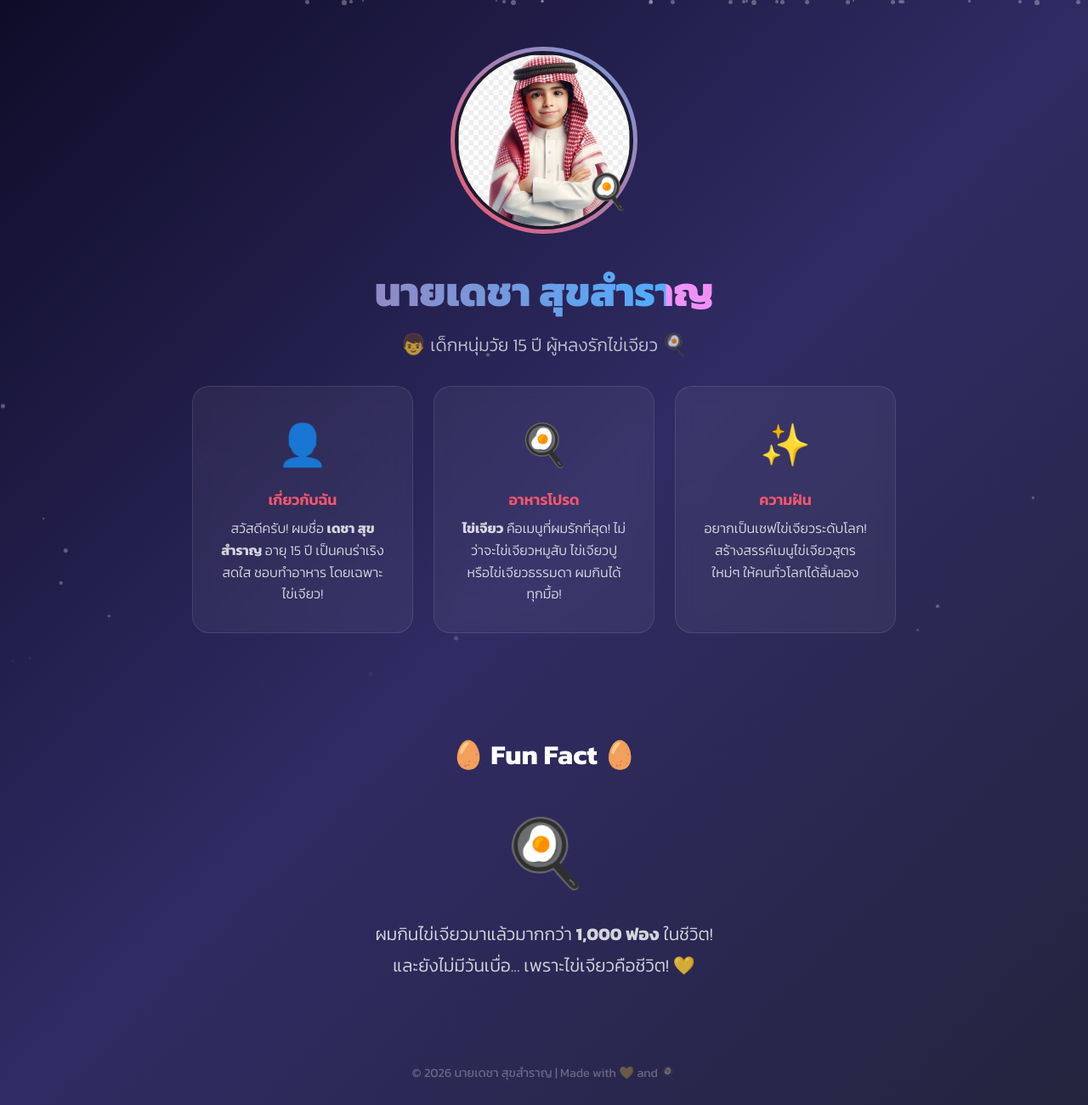
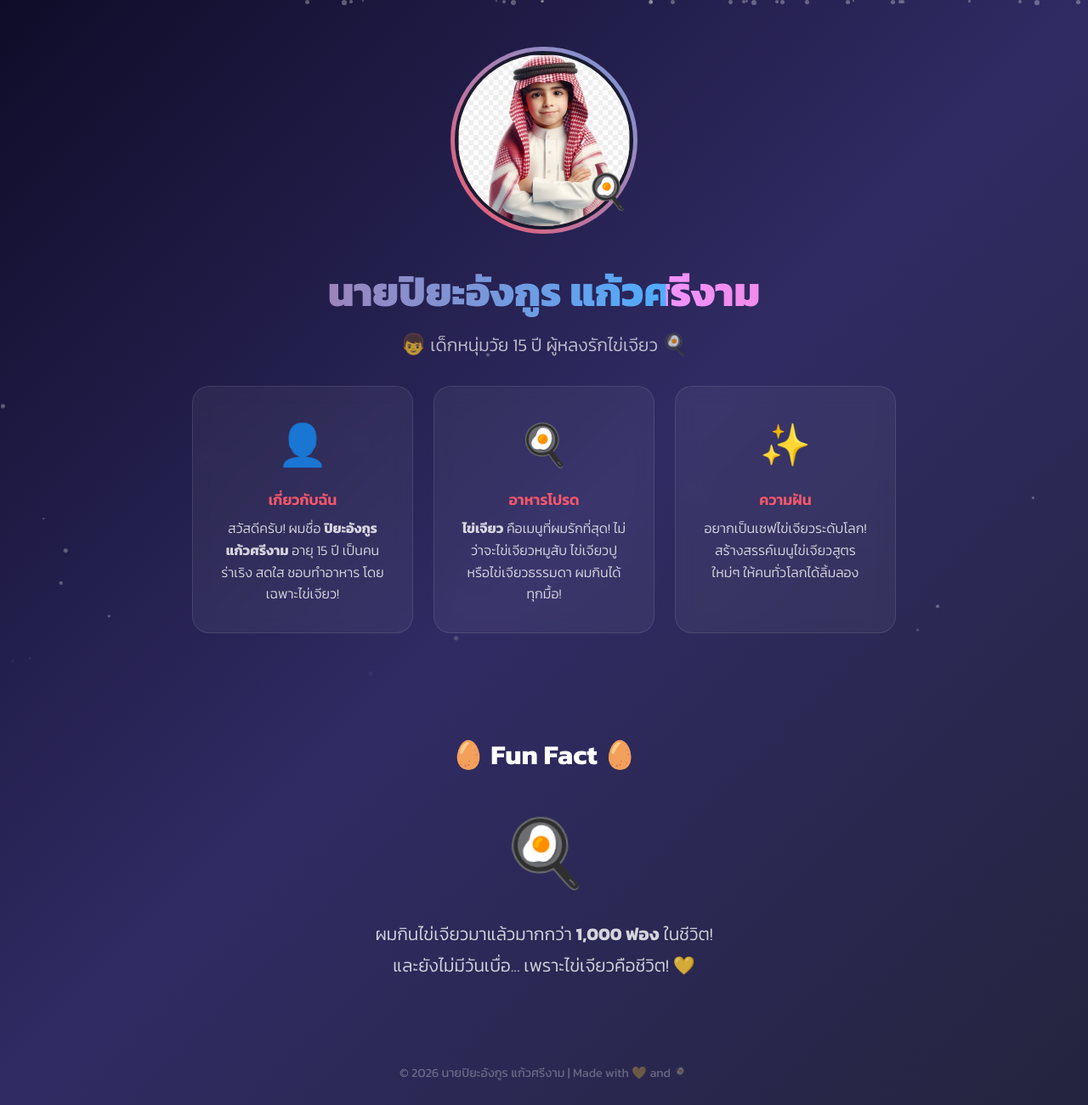
Before and after one commit to gdcffxb6-cloud/my-portfolio, a plain HTML site: page index.html in a window 1280 px wide. Shown: the top 1300 px of the page at 85% size. Drawn offline with Linux system fonts and the light colour scheme.

Commit message:
Update name to ปิยะอังกูร แก้วศรีงาม

```diff
--- a/index.html
+++ b/index.html
@@ -3,7 +3,7 @@
 <head>
     <meta charset="UTF-8">
     <meta name="viewport" content="width=device-width, initial-scale=1.0">
-    <title>แนะนำตัว - นายเดชา สุขสำราญ</title>
+    <title>แนะนำตัว - นายปิยะอังกูร แก้วศรีงาม</title>
     <link rel="preconnect" href="https://fonts.googleapis.com">
     <link href="https://fonts.googleapis.com/css2?family=Kanit:wght@300;400;600;700;800&display=swap" rel="stylesheet">
     <style>
@@ -288,10 +288,10 @@
         <div class="hero-content">
             <div class="profile-container">
                 <div class="profile-ring">
-                    <img src="profile.jpg" alt="รูปโปรไฟล์ของเดชา" class="profile-img">
+                    <img src="profile.jpg" alt="รูปโปรไฟล์ของปิยะอังกูร" class="profile-img">
                 </div>
             </div>
-            <h1 class="name">นายเดชา สุขสำราญ</h1>
+            <h1 class="name">นายปิยะอังกูร แก้วศรีงาม</h1>
             <p class="subtitle">
                 <span class="emoji">👦</span> เด็กหนุ่มวัย 15 ปี ผู้หลงรักไข่เจียว <span class="emoji">🍳</span>
             </p>
@@ -302,7 +302,7 @@
                     <div class="card-icon">👤</div>
                     <div class="card-title">เกี่ยวกับฉัน</div>
                     <div class="card-text">
-                        สวัสดีครับ! ผมชื่อ <strong>เดชา สุขสำราญ</strong> อายุ 15 ปี เป็นคนร่าเริง สดใส ชอบทำอาหาร โดยเฉพาะไข่เจียว!
+                        สวัสดีครับ! ผมชื่อ <strong>ปิยะอังกูร แก้วศรีงาม</strong> อายุ 15 ปี เป็นคนร่าเริง สดใส ชอบทำอาหาร โดยเฉพาะไข่เจียว!
                     </div>
                 </div>
                 <div class="card">
@@ -335,7 +335,7 @@
 
     <!-- Footer -->
     <footer class="footer">
-        <p>© 2026 นายเดชา สุขสำราญ | Made with 💛 and 🍳</p>
+        <p>© 2026 นายปิยะอังกูร แก้วศรีงาม | Made with 💛 and 🍳</p>
     </footer>
 
     <!-- Particle Animation Script -->
```
